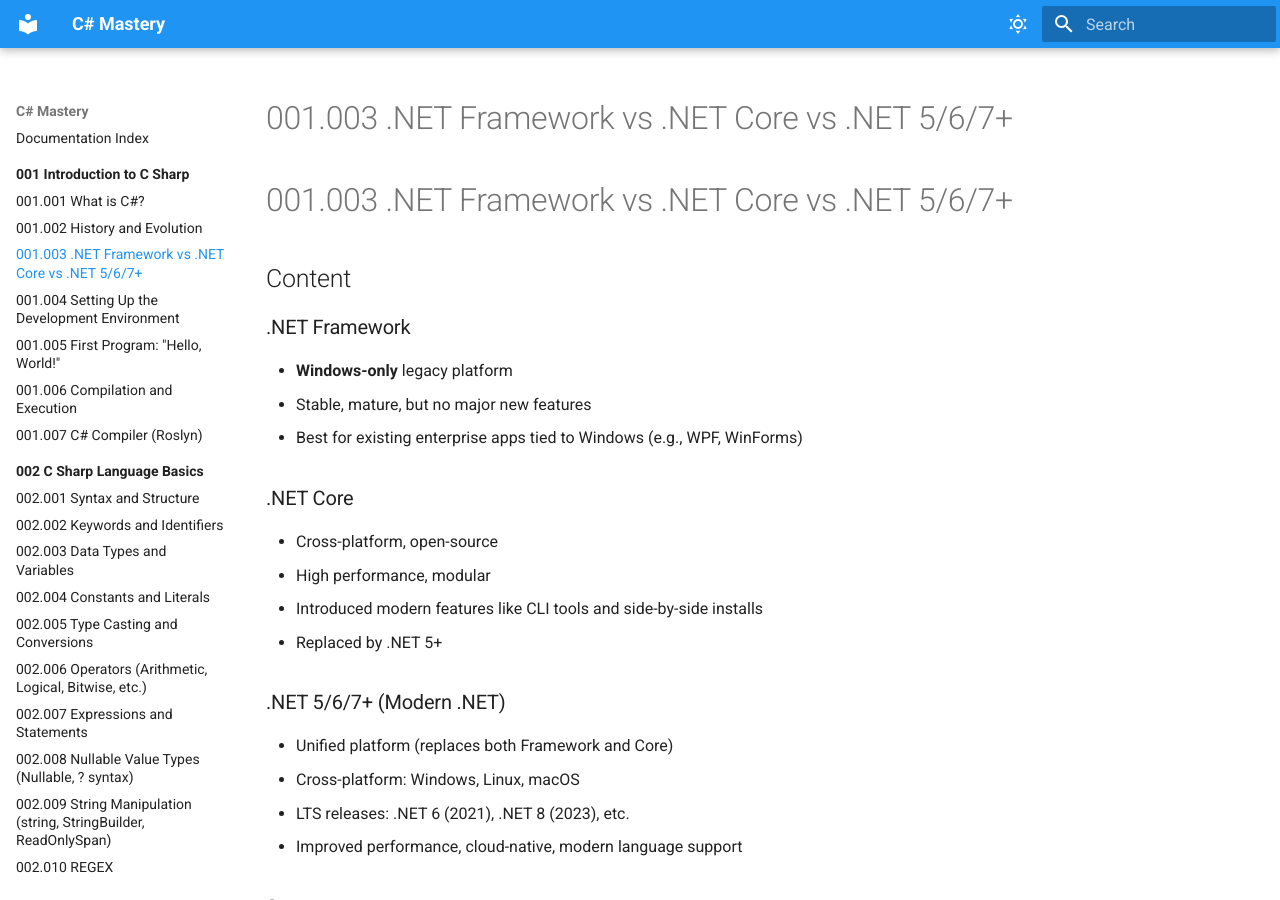
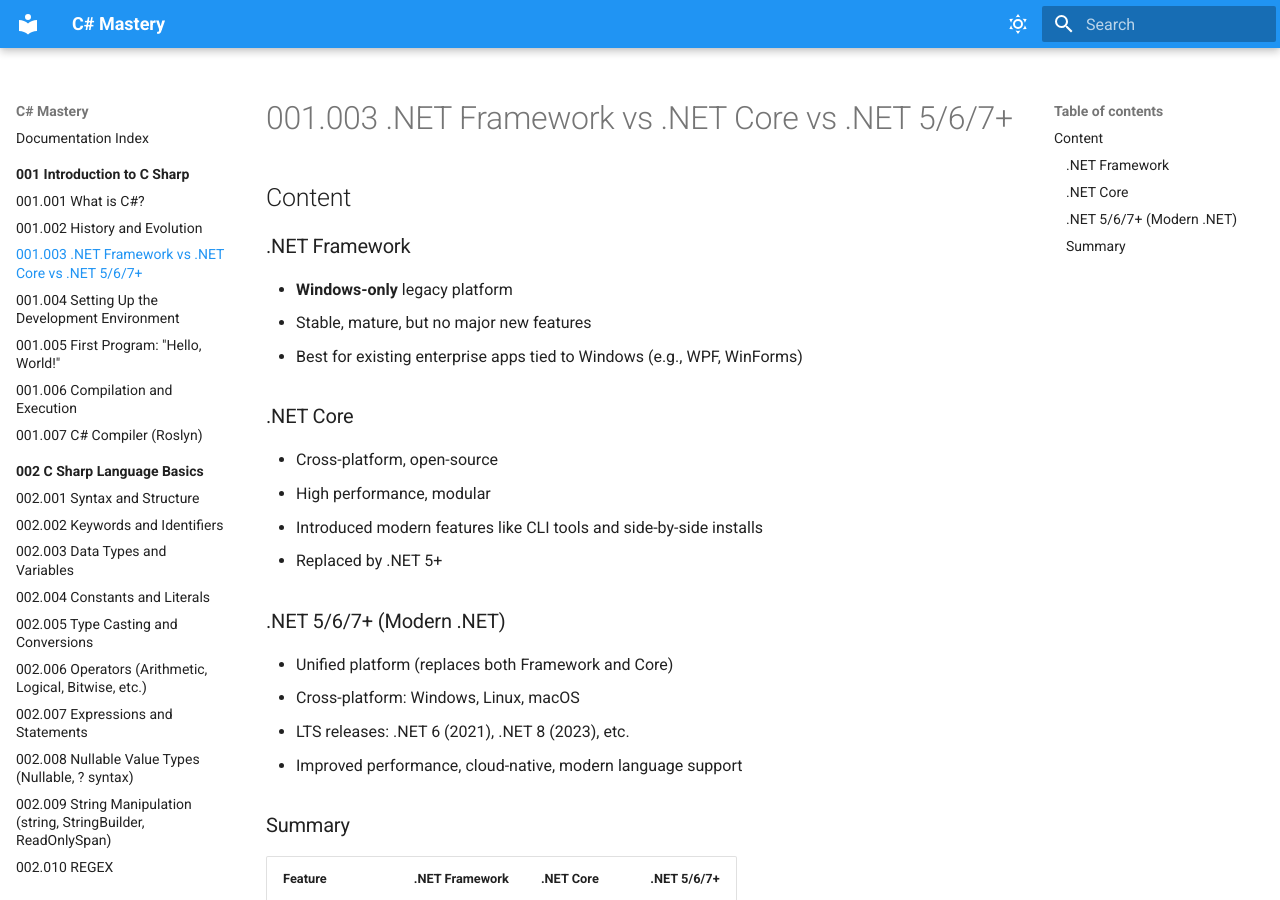
Before and after one commit to andikatjacobdennis/CSharpMastery, an MkDocs documentation site: the page built from docs/001_Introduction-to-C-Sharp/001.003..NET-Framework-vs-.NET-Core-vs-.NET-5_6_7.md, in a window 1280 px wide and 900 px high. Built offline with MkDocs 1.6.1 and Material for MkDocs 9.7.7, drawn with Linux system fonts in a browser that asks for light colours.

Commit message:
Update 001.003..NET-Framework-vs-.NET-Core-vs-.NET-5_6_7.md

```diff
--- a/docs/001_Introduction-to-C-Sharp/001.003..NET-Framework-vs-.NET-Core-vs-.NET-5_6_7.md
+++ b/docs/001_Introduction-to-C-Sharp/001.003..NET-Framework-vs-.NET-Core-vs-.NET-5_6_7.md
@@ -1,5 +1,3 @@
-# 001.003 .NET Framework vs .NET Core vs .NET 5/6/7+
-
 # 001.003 .NET Framework vs .NET Core vs .NET 5/6/7+
 
 ## Content
```
